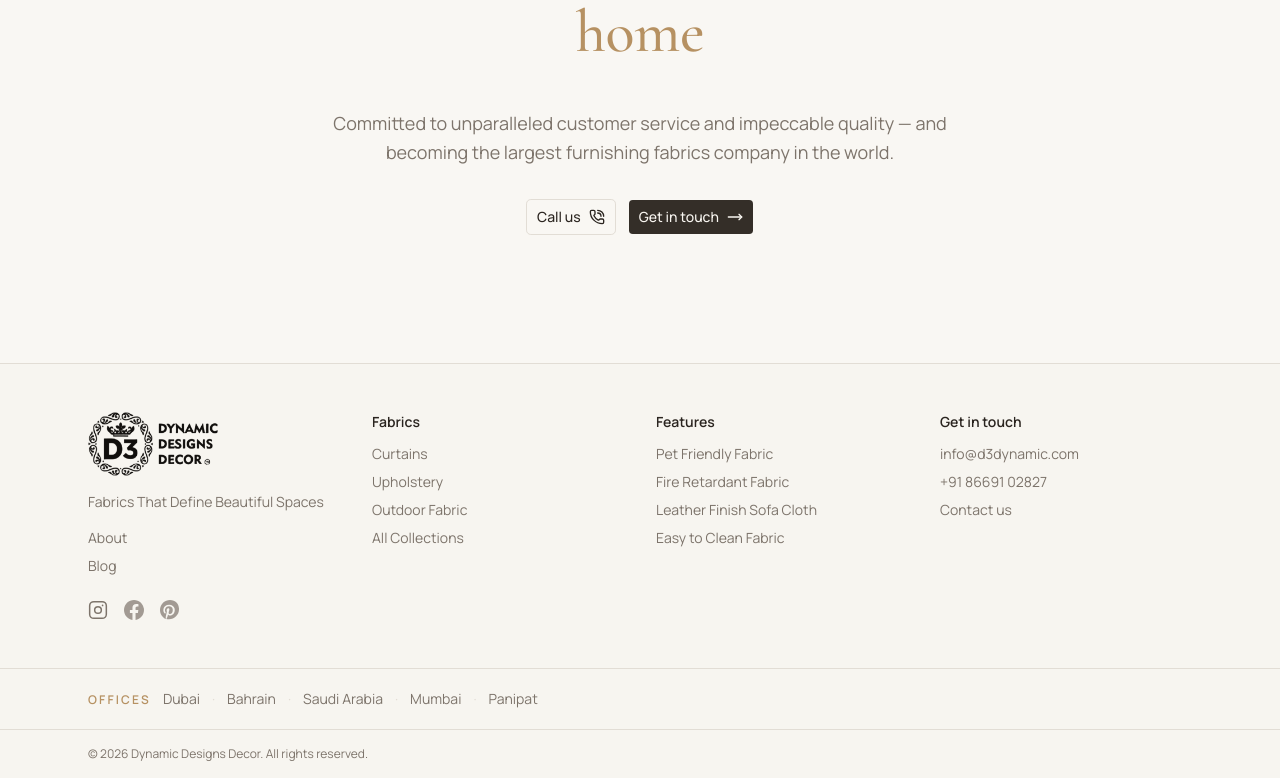
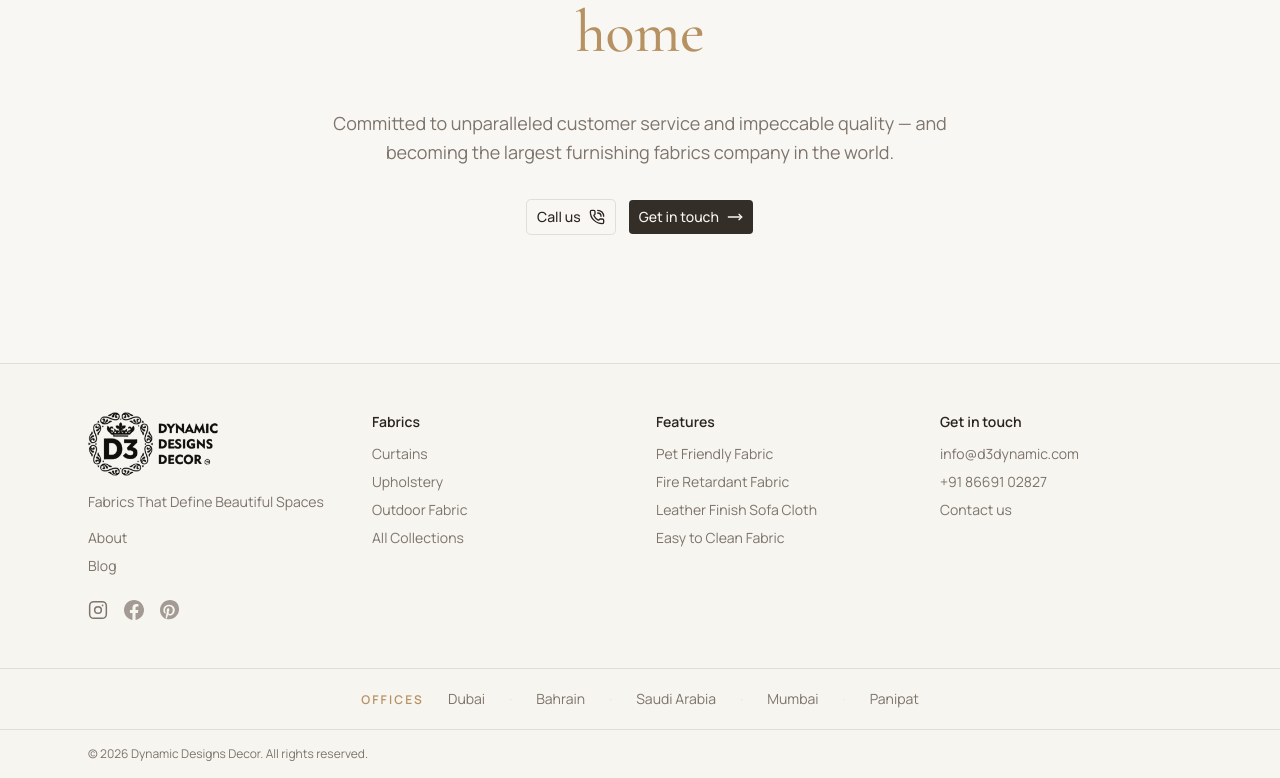
Before and after one commit to d3website/Website, a Next.js app: page / in a window 1280 px wide. Shown: the part 3711-4489 px from the top of the page. Built offline with nearby package versions, Linux system fonts and the light colour scheme.

Commit message:
Footer: center and space out the offices row
Centre-align the "Offices — Dubai · … · Panipat" row and widen the gaps so it
no longer bunches on the left with an empty right side.

Co-Authored-By: Claude Opus 4.8 <noreply@anthropic.com>

```diff
--- a/components/site-footer.tsx
+++ b/components/site-footer.tsx
@@ -81,11 +81,11 @@ export function SiteFooter() {
       </div>
 
       <div className="border-t">
-        <div className="mx-auto flex max-w-6xl flex-wrap items-center gap-x-3 gap-y-2 px-6 py-5 text-sm text-muted-foreground">
+        <div className="mx-auto flex max-w-6xl flex-wrap items-center justify-center gap-x-6 gap-y-2 px-6 py-5 text-sm text-muted-foreground">
           <span className="eyebrow">Offices</span>
           {offices.map((o, i) => (
-            <span key={o.city} className="flex items-center gap-3">
-              {i > 0 && <span className="text-border">·</span>}
+            <span key={o.city} className="flex items-center gap-6">
+              {i > 0 && <span className="text-border/70">·</span>}
               {o.city}
             </span>
           ))}
```
